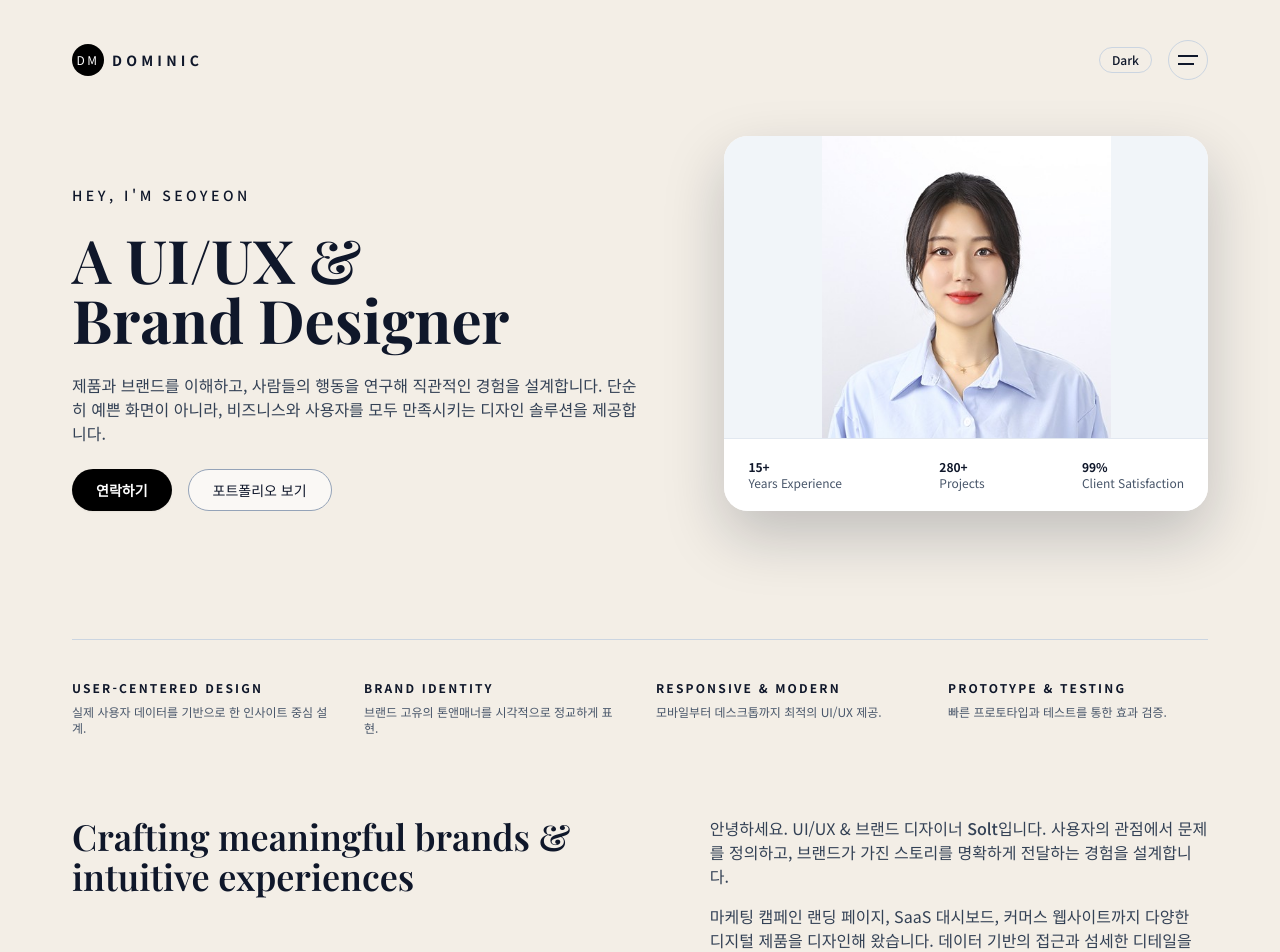
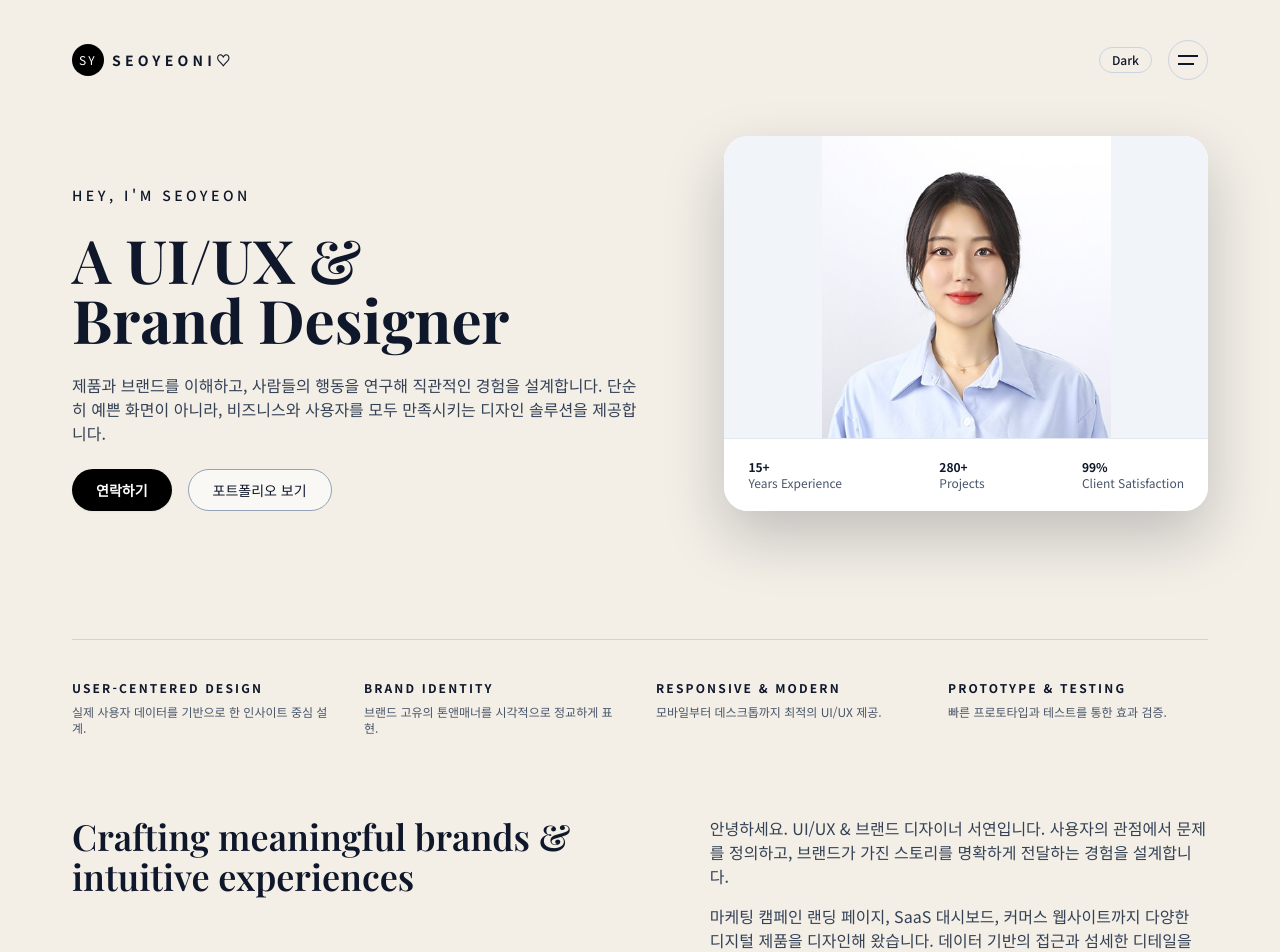
Before and after one commit to syeoniverse/vibe-coding-portfolio, a plain HTML site: page index.html in a window 1280 px wide. Shown: the top 952 px of the page. Drawn offline with nearby package versions, Linux system fonts and the light colour scheme.

Commit message:
2nd commit

```diff
--- a/index.html
+++ b/index.html
@@ -24,8 +24,8 @@
         <header class="flex items-center justify-between gap-4 mb-10 sm:mb-14">
             <div class="flex items-center gap-2">
                 <span
-                    class="inline-flex h-8 w-8 items-center justify-center rounded-full bg-black text-white text-xs tracking-[0.2em]">DM</span>
-                <span class="text-sm font-semibold tracking-[0.3em] uppercase">Dominic</span>
+                    class="inline-flex h-8 w-8 items-center justify-center rounded-full bg-black text-white text-xs tracking-[0.2em]">SY</span>
+                <span class="text-sm font-semibold tracking-[0.3em] uppercase">Seoyeoni♡</span>
             </div>
 
             <div class="flex items-center gap-4">
@@ -160,7 +160,7 @@
         <div class="space-y-4 text-sm sm:text-base text-slate-700">
             <p>
                 안녕하세요. UI/UX &amp; 브랜드 디자이너
-                <span class="font-medium">Solt</span>입니다. 사용자의 관점에서
+                <span class="font-medium">서연</span>입니다. 사용자의 관점에서
                 문제를 정의하고, 브랜드가 가진 스토리를 명확하게 전달하는 경험을
                 설계합니다.
             </p>
```
